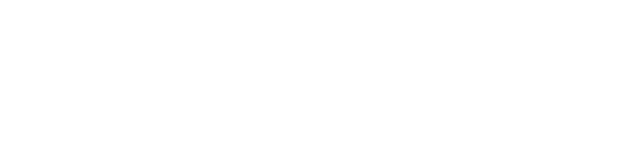
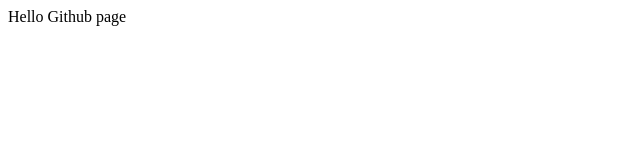
Before and after one commit to nicoriera/ohmyfood, a plain HTML site: page index.html in a window 1280 px wide. Shown: the whole page, without its empty margins (0-640 px from the left). Drawn offline with Linux system fonts and the light colour scheme.

Commit message:
feat github page

```diff
--- a/index.html
+++ b/index.html
@@ -4,5 +4,7 @@
     <meta name="viewport" content="width=device-width, initial-scale=1.0" />
     <title>Oh My Food</title>
   </head>
-  <body></body>
+  <body>
+    <div>Hello Github page</div>
+  </body>
 </html>
```
